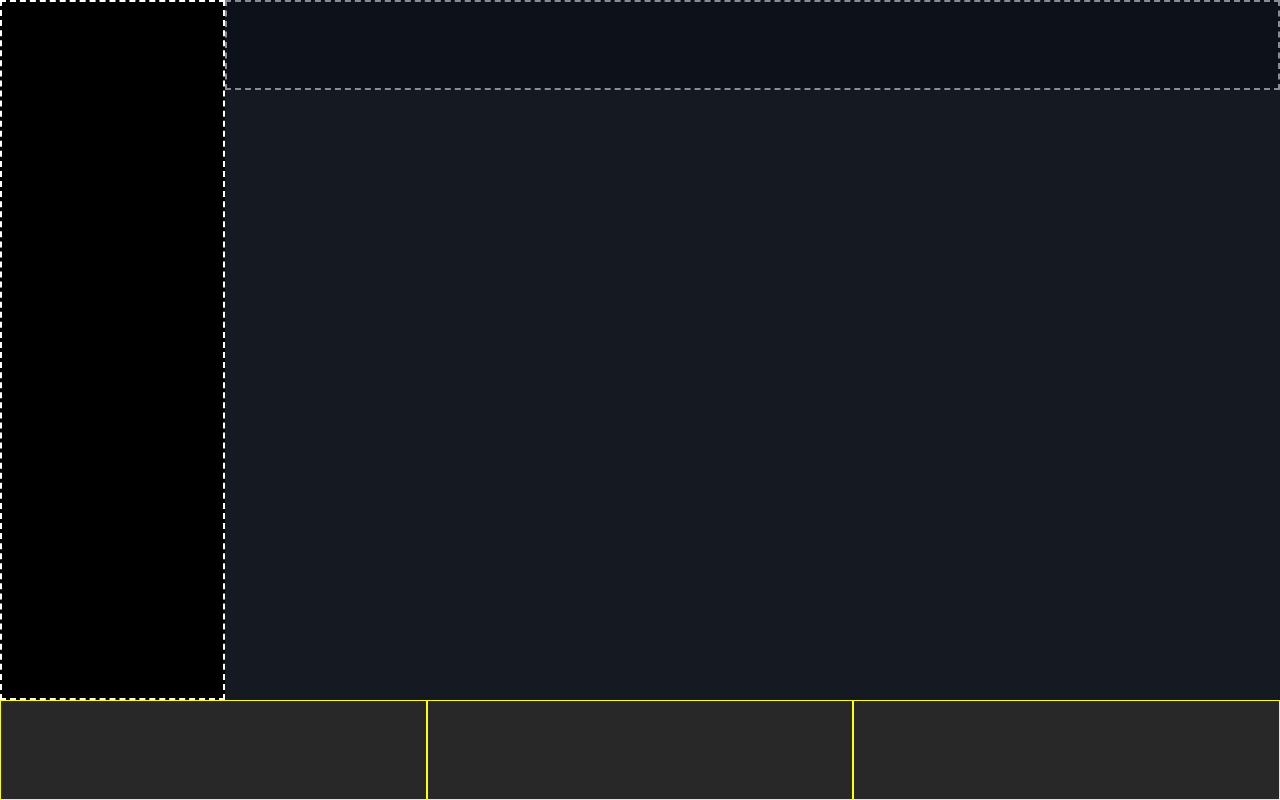
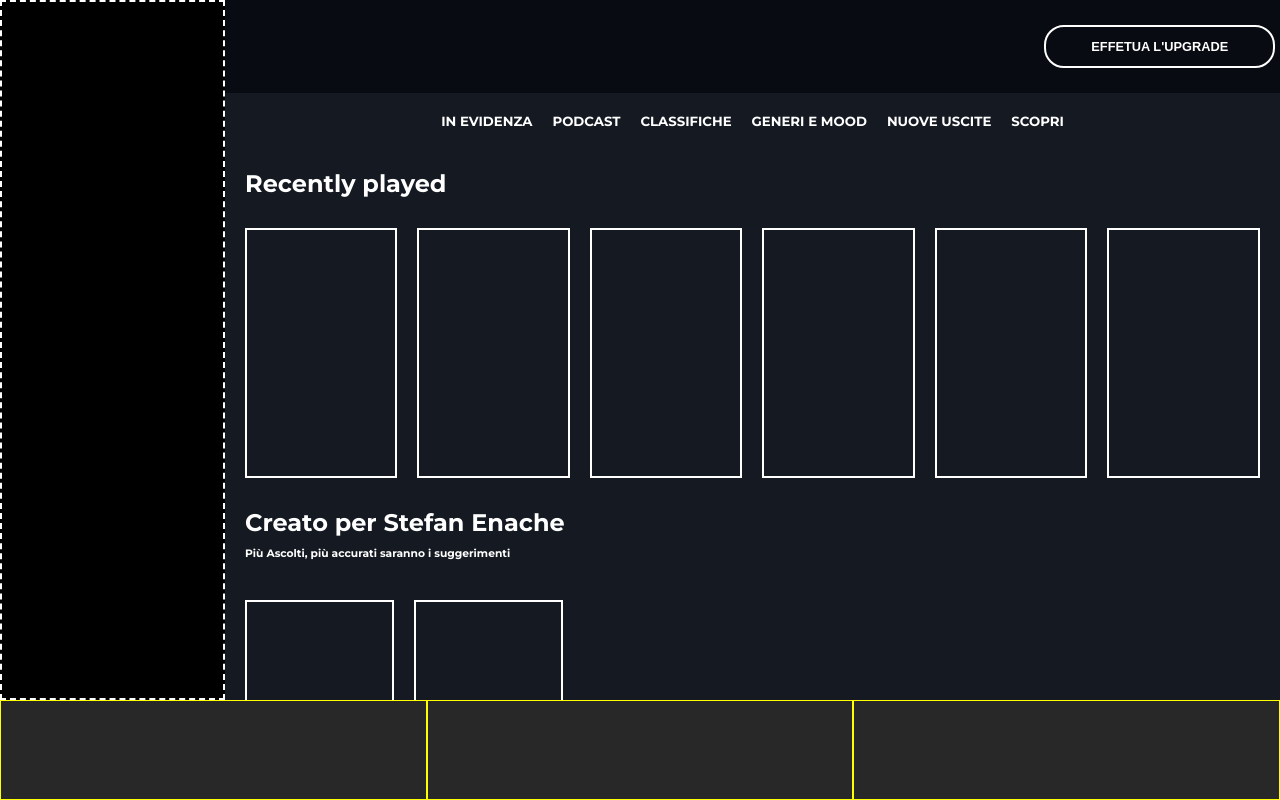
Before and after one commit to stefanenache12/html-css-spotifyweb, a plain HTML site: page index.html in a window 1280 px wide. Drawn offline with Linux system fonts and the light colour scheme.

Commit message:
END STRUCTURE MAIN

```diff
--- a/css/style.css
+++ b/css/style.css
@@ -6,9 +6,8 @@ body {
     font-family: 'Montserrat', sans-serif;
 }
 
-.conteiner {
+.container {
     display: flex;
-    flex-wrap: nowrap;
 }
 
 
@@ -32,12 +31,93 @@ main {
 .main-menu {
     background-color: rgba(20,25,34,255);
     width: calc(100% - 14.0625rem);
+    height: calc(100vh - 6.25rem);
+    overflow: scroll;
+
 }
 
 .header-main-menu {
     width: 100%;
     background-color: rgba(8,11,18,255);
-    opacity: 0.5;
+    text-align: end;
+    position: sticky;
+    top: 0;
+}
+
+
+
+.button-style {
+    background-color: rgba(8,11,18,255);
+    color: white;
+    border: 2px solid white;
+    border-radius: 1.25rem;
+    padding: .75rem 2.8rem;
+    font-size: 0.8rem;
+    font-weight: 600;
+    margin: 1.5625rem .312rem;
+}
+
+.songs-playlists {
+    padding: 0 1.25rem;
+}
+
+.main-menu .container {
+    justify-content: center;
+}
+
+.main-menu .container .col-1-6 h5 {
+    padding: 1.25rem .625rem 2.5rem .625rem;
+}
+
+.main-menu h2 {
+    color: white;
+}
+
+.main-menu h6 {
+    color: white;
+    padding-top: 10px;
+    padding-bottom: 1.25rem;
+}
+
+.recently-played {
+    display: flex;
+    justify-content: flex-start;
+    flex-wrap: wrap;
+    padding: 1.875rem 0;
+    margin: 0 -0.625rem;
+}
+
+.song {
+    width: calc((100% / 6) - 1.25rem);
+    margin: 0 .625rem;
+
+
+
+}
+
+.playlists {
+    display: flex;
+    justify-content: flex-start;
+}
+
+.playlists .col-1-2 {
+    width: calc((100% / 6) - 1.25rem);
+    margin-right: 1.25rem;
+    margin-top: 1.25rem;
+    margin-bottom: 1.875rem;
+}
+
+
+.artists {
+    display: flex;
+}
+
+.artists .col-1-2 {
+    width: calc((100% / 6) - 1.25rem);
+    margin-right: 1.25rem;
+    margin-top: 1.25rem;
+    margin-bottom: 1.875rem;
+
 }
 
 
@@ -52,7 +132,7 @@ footer {
 
 }
 
-footer .conteiner {
+footer .container {
     height: 6.25rem;
 }
 
@@ -87,9 +167,24 @@ footer .conteiner {
     border: 2px dashed white;
 }
 
-.debug .header-main-menu {
-    border: 2px dashed white;
-    height: 5.625rem;
+.debug .main-menu .container {
+    color: white;
+}
+
+.debug .song {
+    height: 250px;
+    border: 2px solid white;
+
+}
+
+.debug .playlists .col-1-2 {
+    height: 250px;
+    border: 2px solid white;
+}
+
+.debug .artists .col-1-2 {
+    height: 250px;
+    border: 2px solid white;
 }
 
 /*FOOTER*/
--- a/index.html
+++ b/index.html
@@ -38,7 +38,7 @@
 
         <main>
 
-            <div class="conteiner">
+            <div class="container">
 
                 <div class="aside-menu">
 
@@ -47,6 +47,136 @@
                 <div class="main-menu">
 
                     <div class="header-main-menu">
+
+                        <button class="button-style">EFFETUA L'UPGRADE</button>
+
+                    </div>
+
+                    <div class="songs-playlists">
+
+                        <div class="container">
+
+                            <div class="col-1-6">
+
+                                <h5>
+                                    IN EVIDENZA
+                                </h5>
+
+                            </div>
+
+                            <div class="col-1-6">
+
+                                <h5>
+                                    PODCAST
+                                </h5>
+
+                            </div>
+
+                            <div class="col-1-6">
+
+                                <h5>
+                                    CLASSIFICHE
+                                </h5>
+
+                            </div>
+
+                            <div class="col-1-6">
+
+                                <h5>
+                                    GENERI E MOOD
+                                </h5>
+
+                            </div>
+
+                            <div class="col-1-6">
+
+                                <h5>
+                                    NUOVE USCITE
+                                </h5>
+
+                            </div>
+
+                            <div class="col-1-6">
+
+                                <h5>
+                                    SCOPRI
+                                </h5>
+
+                            </div>
+
+                        </div>
+
+                        <h2>
+                            Recently played
+                        </h2>
+
+                        <div class="recently-played">
+
+                            <div class="song">
+
+                            </div>
+
+                            <div class="song">
+
+                            </div>
+
+                            <div class="song">
+
+                            </div>
+
+                            <div class="song">
+
+                            </div>
+
+                            <div class="song">
+
+                            </div>
+
+                            <div class="song">
+
+                            </div>
+
+                        </div>
+
+                        <h2>
+                            Creato per Stefan Enache
+                        </h2>
+
+                        <h6>
+                            Più Ascolti, più accurati saranno i suggerimenti
+                        </h6>
+
+                        <div class="playlists">
+
+                            <div class="col-1-2">
+
+                            </div>
+
+                            <div class="col-1-2">
+
+                            </div>
+
+                        </div>
+
+                        <h2>
+                            Artisti più popolari
+                        </h2>
+
+                        <h6>
+                            Più Ascolti, più accurati saranno i suggerimenti
+                        </h6>
+
+                        <div class="artists">
+
+                            <div class="col-1-2">
+
+                            </div>
+
+                            <div class="col-1-2">
+
+                            </div>
+
+                        </div>
 
                     </div>
 
@@ -60,7 +190,7 @@
 
         <footer>
 
-            <div class="conteiner">
+            <div class="container">
 
                 <div class="col-1-3">
 
```
